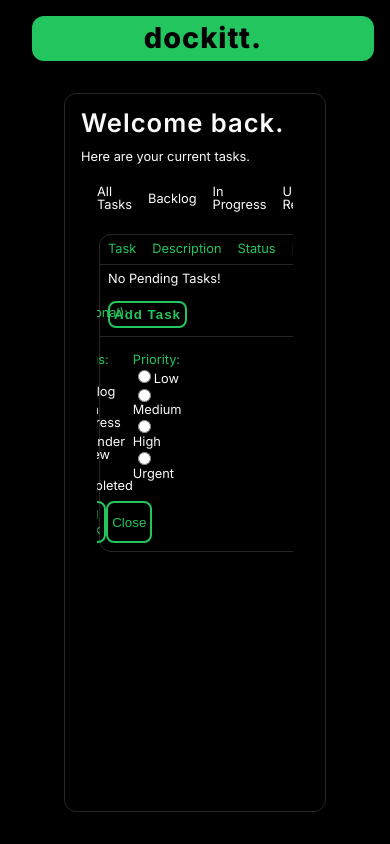
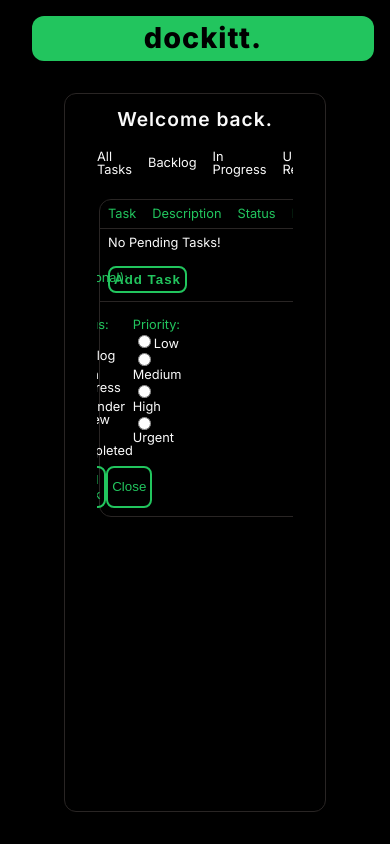
Before and after one commit to williamalowe/Dockitt, a React (Vite) app: page /tasks in a window 390 px wide. Built offline with nearby package versions, Linux system fonts and the light colour scheme.

Commit message:
styles: add tasks-view mobile view

```diff
--- a/src/views/Tasks/Tasks.module.css
+++ b/src/views/Tasks/Tasks.module.css
@@ -1,10 +1,6 @@
 .main {
   padding: 1rem;
   height: 100%;
-  overflow: scroll;
-}
-.main::-webkit-scrollbar {
-  display: none;
 }
 .header>h3 {
   font-size: 1.6rem;
@@ -16,5 +12,18 @@
   font-size: 0.8rem;
 }
 .list {
+  height: 100%;
   padding: 1rem;
 }
+
+@media screen and (max-width: 768px) {
+  .header {
+    text-align: center;
+  }
+  .header>h3 {
+    font-size: 1.2rem;
+  }
+  .header>h5 {
+    display: none;
+  }
+}
```
